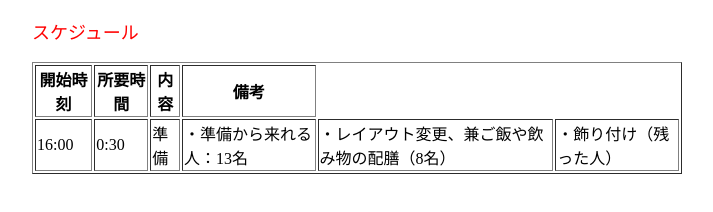
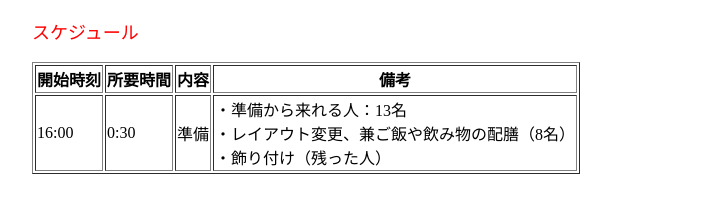
Before and after one commit to takashi-koguchi/2024_xmas, a plain HTML site: page index.html in a window 1280 px wide. Shown: the whole page, without its empty margins (283-996 px from the left). Drawn offline with Linux system fonts and the light colour scheme.

Commit message:
first commit

```diff
--- a/index.html
+++ b/index.html
@@ -19,9 +19,7 @@
       <td>16:00</td>
       <td>0:30</td>
       <td>準備</td>
-      <td>・準備から来れる人：13名</td>
-      <td>・レイアウト変更、兼ご飯や飲み物の配膳（8名）</td>
-      <td>・飾り付け（残った人）</td>
+      <td>・準備から来れる人：13名<br>・レイアウト変更、兼ご飯や飲み物の配膳（8名）<br>・飾り付け（残った人）</td>
     </tr>
   </table>
 </body>
```
